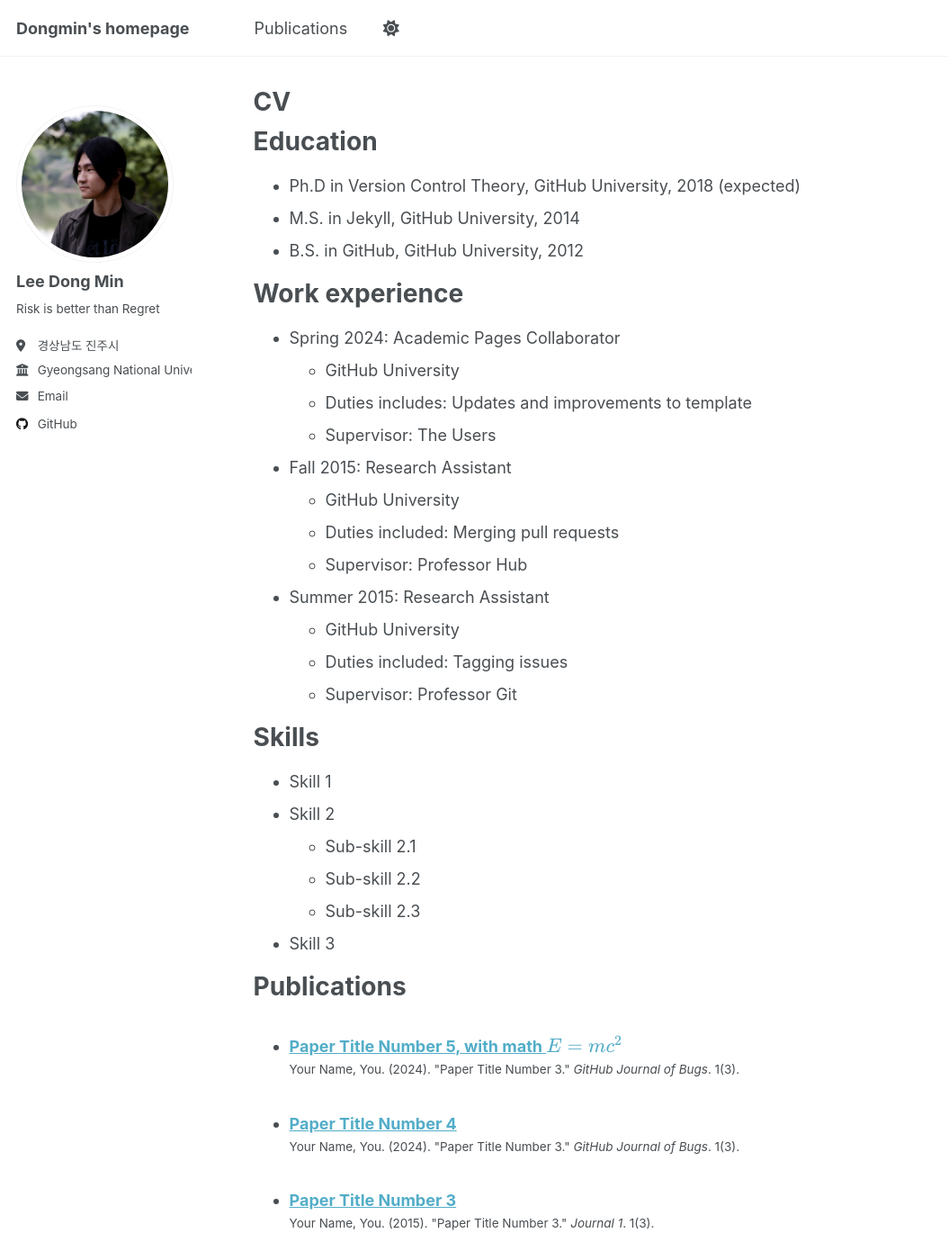
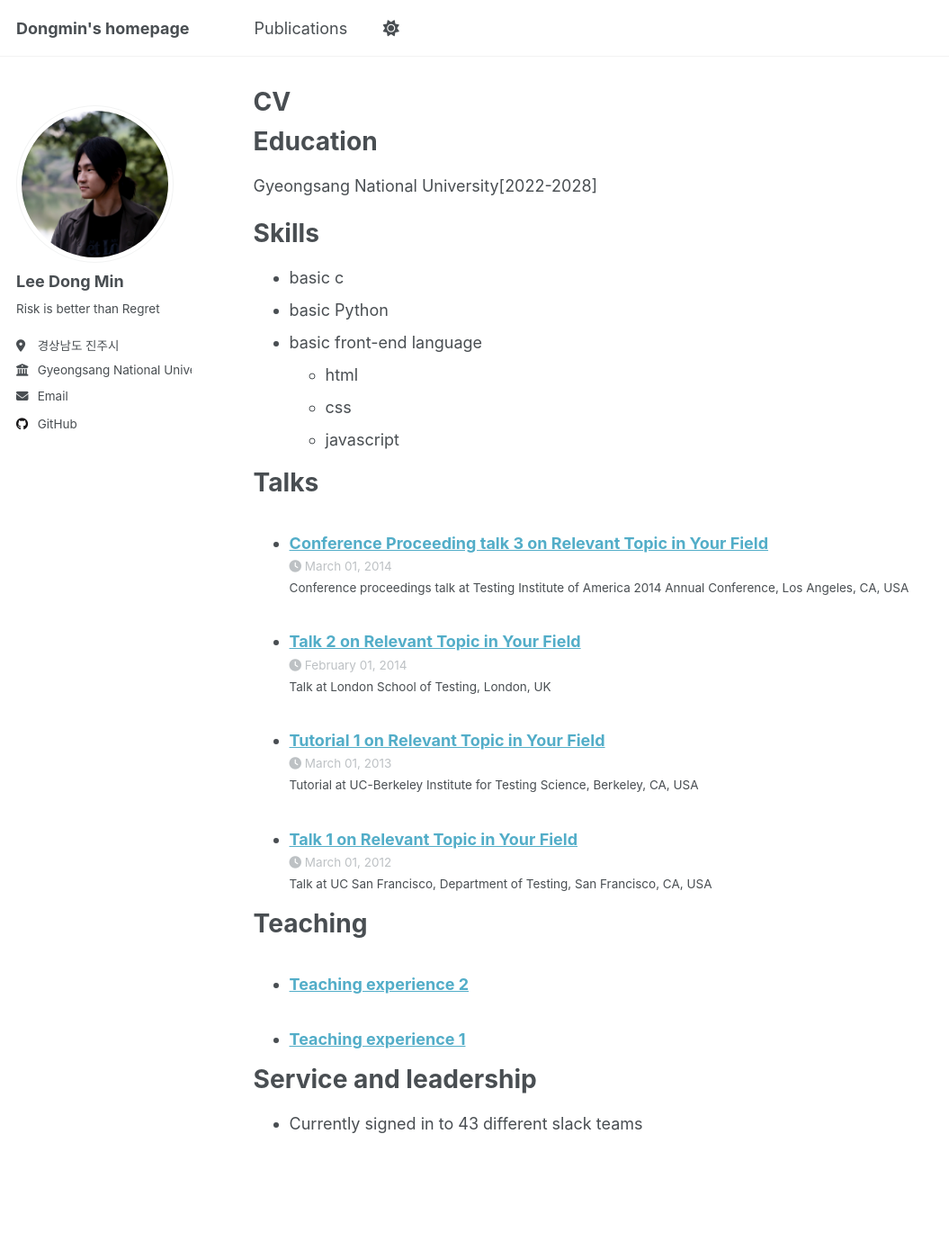
Before and after one commit to leerowa/leerowa.github.io, a Jekyll site: the page built from _pages/cv.md, in a window 1280 px wide and 1400 px high. Shown: the whole window at 90% size, without its empty margins (0-1055 px from the left). Built offline with Jekyll 4.4.1, drawn with Linux system fonts in a browser that asks for light colours; a script that is not in the unit is left out; some of the changed text lies outside the part shown.

Commit message:
Update cv.md

```diff
--- a/_pages/cv.md
+++ b/_pages/cv.md
@@ -11,41 +11,18 @@ redirect_from:
 
 Education
 ======
-* Ph.D in Version Control Theory, GitHub University, 2018 (expected)
-* M.S. in Jekyll, GitHub University, 2014
-* B.S. in GitHub, GitHub University, 2012
+ Gyeongsang National University[2022-2028]
 
-Work experience
-======
-* Spring 2024: Academic Pages Collaborator
-  * GitHub University
-  * Duties includes: Updates and improvements to template
-  * Supervisor: The Users
-
-* Fall 2015: Research Assistant
-  * GitHub University
-  * Duties included: Merging pull requests
-  * Supervisor: Professor Hub
-
-* Summer 2015: Research Assistant
-  * GitHub University
-  * Duties included: Tagging issues
-  * Supervisor: Professor Git
 
 Skills
 ======
-* Skill 1
-* Skill 2
-  * Sub-skill 2.1
-  * Sub-skill 2.2
-  * Sub-skill 2.3
-* Skill 3
+* basic c
+* basic Python
+* basic front-end language
+  * html
+  * css
+  * javascript
 
-Publications
-======
-  <ul>{% for post in site.publications reversed %}
-    {% include archive-single-cv.html %}
-  {% endfor %}</ul>
 
 Talks
 ======
```
